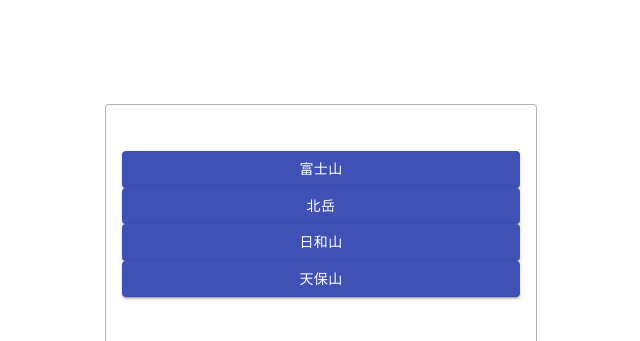
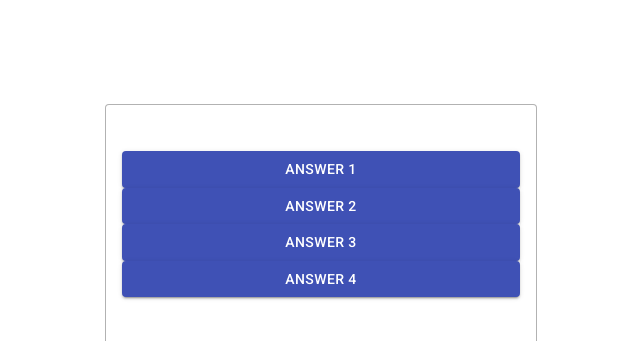
Before and after one commit to itoi10/chat, a React (Create React App) app: page / in a window 1280 px wide. Shown: the top 341 px of the page, without its empty margins (319-959 px from the left). Built offline with nearby package versions, Linux system fonts and the light colour scheme.

Commit message:
disp dataset.js data in Answer

```diff
--- a/src/App.tsx
+++ b/src/App.tsx
@@ -21,7 +21,7 @@ export interface Answers {
 
 export interface Dataset {
   id:       string;
-  answers:  Array<Answers>;
+  answers:  Answers[];
   question: string;
 }
 
@@ -55,12 +55,24 @@ class App extends React.Component<Props, State> {
     }
   }
 
+  initAnswer = () => {
+    const initDataset = this.state.dataset[0]
+    const initAnswers = initDataset.answers
+    this.setState({
+      answers: initAnswers
+    })
+  }
+
+  // 初期化後の処理
+  componentDidMount() {
+    this.initAnswer()
+  }
 
   render(): React.ReactNode {
     return (
       <section className="c-section">
         <div className="c-box">
-          <AnswersList/>
+          <AnswersList answers={this.state.answers}/>
         </div>
       </section>
     );
--- a/src/components/AnswersList.tsx
+++ b/src/components/AnswersList.tsx
@@ -3,17 +3,16 @@ import { Answer } from './index'
 import { Answers } from '../App'
 
 interface Props {
-
+  answers: Answers[]
 }
 
-const AnswersList:React.FC<Props> = () => {
+const AnswersList:React.FC<Props> = ({answers}) => {
 
   return (
     <div className='c-grid__answer'>
-      <Answer content={'富士山'} />
-      <Answer content={'北岳'}/>
-      <Answer content={'日和山'}/>
-      <Answer content={'天保山'}/>
+      {answers.map((value, index) => (
+        <Answer content={value.content} key={index}/>
+      ))}
     </div>
   )
 }
```
